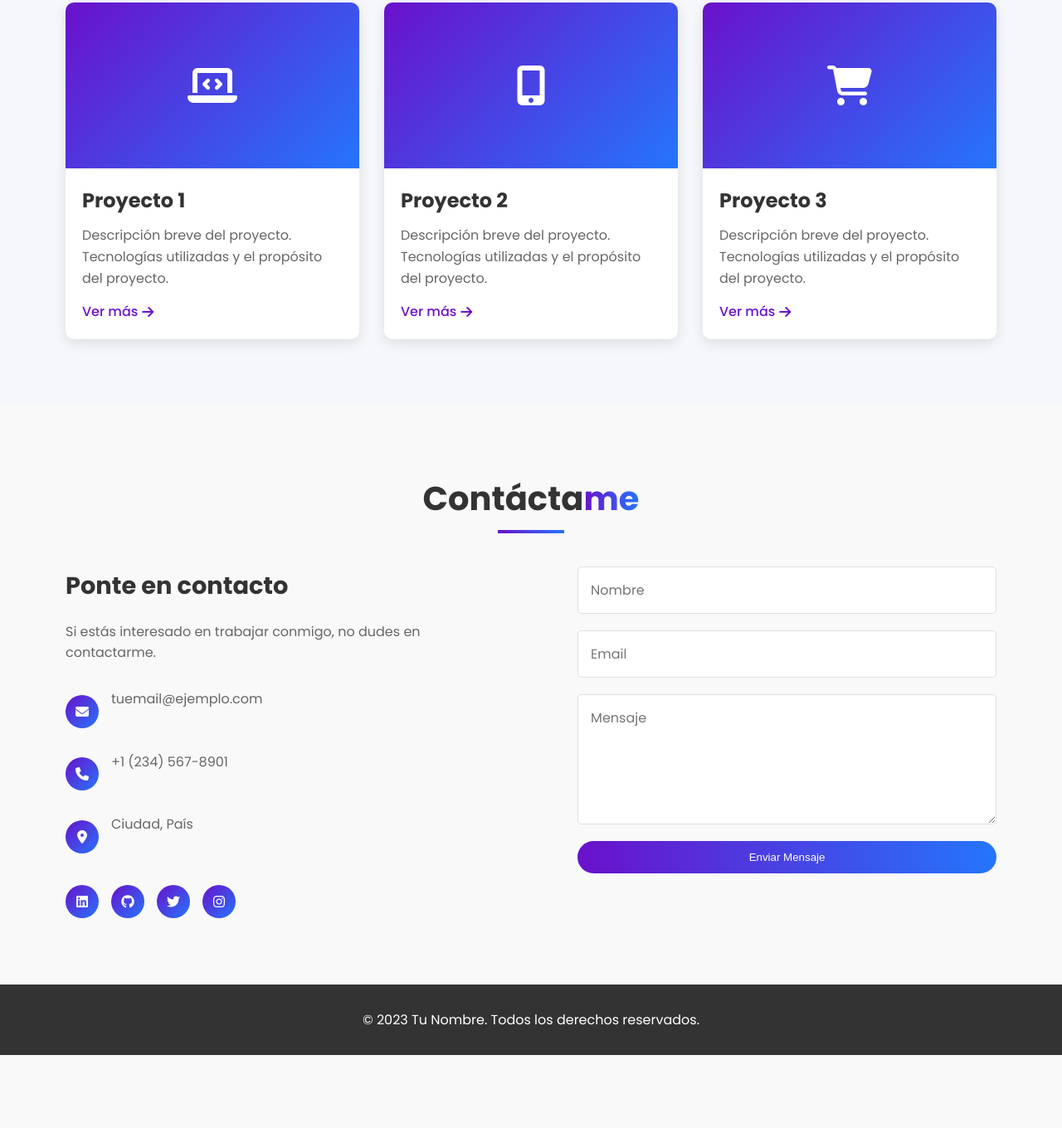
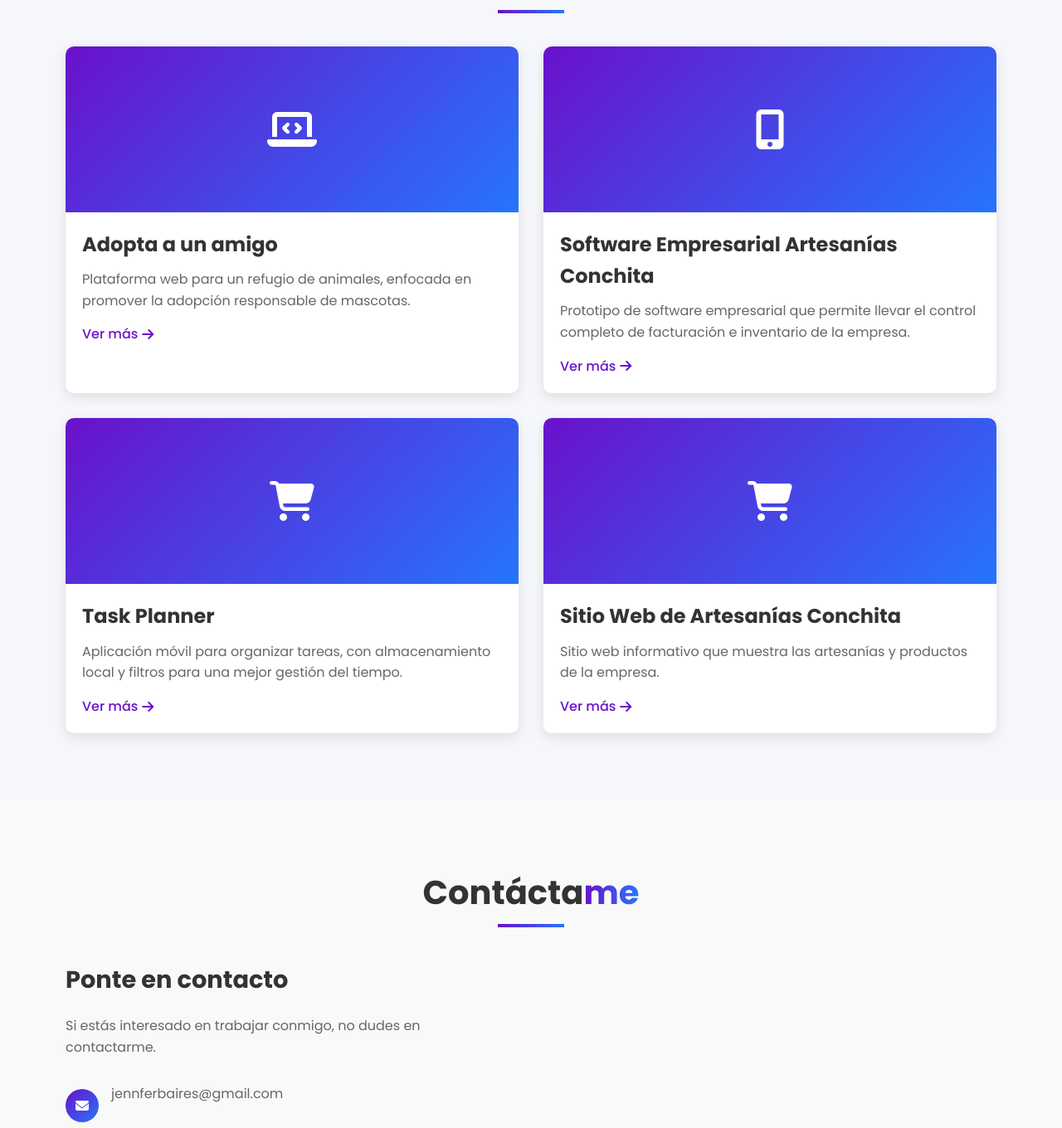
Before and after one commit to Vanitas604/Portafolio-Personal-JB, a plain HTML site: page index.html in a window 1280 px wide. Shown: the part 1440-2800 px from the top of the page at 83% size. Before the commit the page ends 2712 px from the top, so only its background shows below. Drawn offline with Linux system fonts and the light colour scheme.

Commit message:
Se agregó información y cambio de diseño en proyectos

```diff
--- a/index.html
+++ b/index.html
@@ -26,7 +26,7 @@
     <section id="inicio" class="hero">
         <div class="container">
             <div class="hero-content">
-                <h1>Hola, soy <span class="highlight">Tu Nombre</span></h1>
+                <h1>Hola, soy <span class="highlight">Jennifer Yamileth Baires Acosta</span></h1>
                 <p>Desarrollador Web & Diseñador UX/UI</p>
                 <a href="#proyectos" class="btn">Ver Mis Proyectos</a>
             </div>
@@ -44,16 +44,16 @@
             <h2 class="section-title">Sobre <span>Mí</span></h2>
             <div class="about-content">
                 <div class="about-text">
-                    <p>Soy un apasionado desarrollador web con experiencia en creación de sitios web modernos y funcionales. Me especializo en HTML, CSS, JavaScript y frameworks modernos.</p>
+                    <p>Persona optimista, responsable y orientada al progreso, con facilidad para trabajar en equipo, adaptarse a nuevos retos y mantener relaciones interpersonales positivas</p>
                     <p>Mi objetivo es crear experiencias digitales que no solo sean visualmente atractivas, sino también intuitivas y accesibles para todos los usuarios.</p>
                     <div class="skills">
                         <h3>Habilidades</h3>
                         <div class="skill-list">
-                            <span>HTML5</span>
-                            <span>CSS3</span>
+                            <span>HTML</span>
+                            <span>CSS</span>
                             <span>JavaScript</span>
                             <span>React</span>
-                            <span>UI/UX Design</span>
+                            <span>Scrum Master</span>
                             <span>Git</span>
                         </div>
                     </div>
@@ -80,8 +80,8 @@
                         <i class="fas fa-laptop-code"></i>
                     </div>
                     <div class="project-info">
-                        <h3>Proyecto 1</h3>
-                        <p>Descripción breve del proyecto. Tecnologías utilizadas y el propósito del proyecto.</p>
+                        <h3>Adopta a un amigo</h3>
+                        <p>Plataforma web para un refugio de animales, enfocada en promover la adopción responsable de mascotas.</p>
                         <a href="#" class="project-link">Ver más <i class="fas fa-arrow-right"></i></a>
                     </div>
                 </div>
@@ -90,8 +90,8 @@
                         <i class="fas fa-mobile-alt"></i>
                     </div>
                     <div class="project-info">
-                        <h3>Proyecto 2</h3>
-                        <p>Descripción breve del proyecto. Tecnologías utilizadas y el propósito del proyecto.</p>
+                        <h3>Software Empresarial Artesanías Conchita</h3>
+                        <p>Prototipo de software empresarial que permite llevar el control completo de facturación e inventario de la empresa.</p>
                         <a href="#" class="project-link">Ver más <i class="fas fa-arrow-right"></i></a>
                     </div>
                 </div>
@@ -100,8 +100,18 @@
                         <i class="fas fa-shopping-cart"></i>
                     </div>
                     <div class="project-info">
-                        <h3>Proyecto 3</h3>
-                        <p>Descripción breve del proyecto. Tecnologías utilizadas y el propósito del proyecto.</p>
+                        <h3>Task Planner</h3>
+                        <p>Aplicación móvil para organizar tareas, con almacenamiento local y filtros para una mejor gestión del tiempo.</p>
+                        <a href="#" class="project-link">Ver más <i class="fas fa-arrow-right"></i></a>
+                    </div>
+                </div>
+                <div class="project-card">
+                    <div class="project-image">
+                        <i class="fas fa-shopping-cart"></i>
+                    </div>
+                    <div class="project-info">
+                        <h3>Sitio Web de Artesanías Conchita</h3>
+                        <p>Sitio web informativo que muestra las artesanías y productos de la empresa.</p>
                         <a href="#" class="project-link">Ver más <i class="fas fa-arrow-right"></i></a>
                     </div>
                 </div>
@@ -120,30 +130,26 @@
                     <div class="contact-details">
                         <div class="contact-item">
                             <i class="fas fa-envelope"></i>
-                            <p>tuemail@ejemplo.com</p>
+                            <p>jennferbaires@gmail.com</p>
                         </div>
                         <div class="contact-item">
                             <i class="fas fa-phone"></i>
-                            <p>+1 (234) 567-8901</p>
+                            <p>(503) 6980 9141</p>
                         </div>
                         <div class="contact-item">
                             <i class="fas fa-map-marker-alt"></i>
-                            <p>Ciudad, País</p>
+                            <p>Usulután - Usulután, El Salvador</p>
                         </div>
                     </div>
                     <div class="social-links">
-                        <a href="#"><i class="fab fa-linkedin"></i></a>
-                        <a href="#"><i class="fab fa-github"></i></a>
-                        <a href="#"><i class="fab fa-twitter"></i></a>
-                        <a href="#"><i class="fab fa-instagram"></i></a>
+                    <a href="https://www.linkedin.com/in/jennifer-yamileth-baires-acosta-83837b381/" target="_blank">
+                    <i class="fab fa-linkedin"></i>
+                    </a>
+                    <a href="https://github.com/Vanitas604" target="_blank">
+                    <i class="fab fa-github"></i>
+                    </a>
                     </div>
                 </div>
-                <form class="contact-form">
-                    <input type="text" placeholder="Nombre" required>
-                    <input type="email" placeholder="Email" required>
-                    <textarea placeholder="Mensaje" rows="5" required></textarea>
-                    <button type="submit" class="btn">Enviar Mensaje</button>
-                </form>
             </div>
         </div>
     </section>
@@ -151,7 +157,7 @@
     <!-- Footer -->
     <footer>
         <div class="container">
-            <p>&copy; 2023 Tu Nombre. Todos los derechos reservados.</p>
+            <p>&copy; 2025 Jennifer Baires. Todos los derechos reservados.</p>
         </div>
     </footer>
 </body>
--- a/styles.css
+++ b/styles.css
@@ -213,7 +213,7 @@ nav ul li a:hover {
 
 .projects-grid {
     display: grid;
-    grid-template-columns: repeat(auto-fill, minmax(300px, 1fr));
+    grid-template-columns: repeat(2, 1fr); /* ahora 2 columnas en pantallas grandes */
     gap: 30px;
 }
 
@@ -410,6 +410,6 @@ footer {
     }
 
     .projects-grid {
-        grid-template-columns: 1fr;
+        grid-template-columns: 1fr; /* en móvil se ve solo una columna */
     }
 }
```
